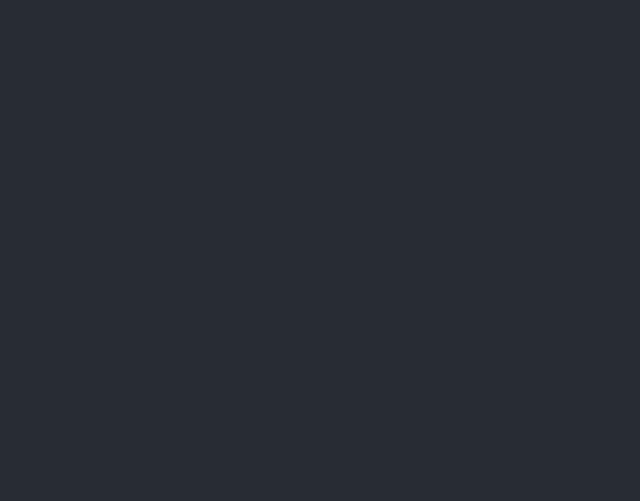
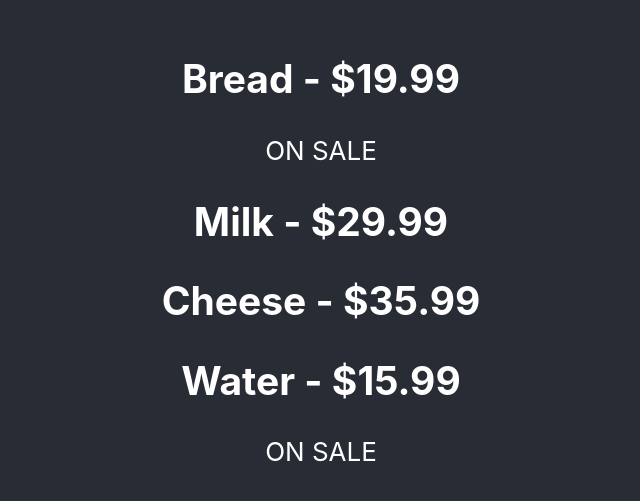
Before and after one commit to MaxMartinsen/JavaScript-Frameworks, a React (Create React App) app: page / in a window 1280 px wide. Shown: the part 155-656 px from the top of the page, without its empty margins (319-959 px from the left). Built offline with nearby package versions, Linux system fonts and the light colour scheme.

Commit message:
Level 1 process

```diff
--- a/src/App.js
+++ b/src/App.js
@@ -1,9 +1,33 @@
 import './App.css';
 
+function ProductsList({products}) {
+  return (
+    <div>
+      {products.map((product) => (
+        <div key={product.id}>
+          <h2>{product.title} - ${product.price}</h2>
+          <div>{product.isOnSale && <div>ON SALE</div>}</div>
+        </div>
+      ))}
+    </div>
+  )
+}
+
+
 function App() {
+  const products = [
+    { id: 0, title: 'Bread', price: 19.99, isOnSale: true },
+    { id: 1, title: 'Milk', price: 29.99, isOnSale: false },
+    { id: 2, title: 'Cheese', price: 35.99, isOnSale: false },
+    { id: 3, title: 'Water', price: 15.99, isOnSale: true },
+  ];
+
   return (
     <div className="App">
       <header className="App-header">
+        <div>
+        <ProductsList products={products} />
+        </div>
       </header>
     </div>
   );
```
